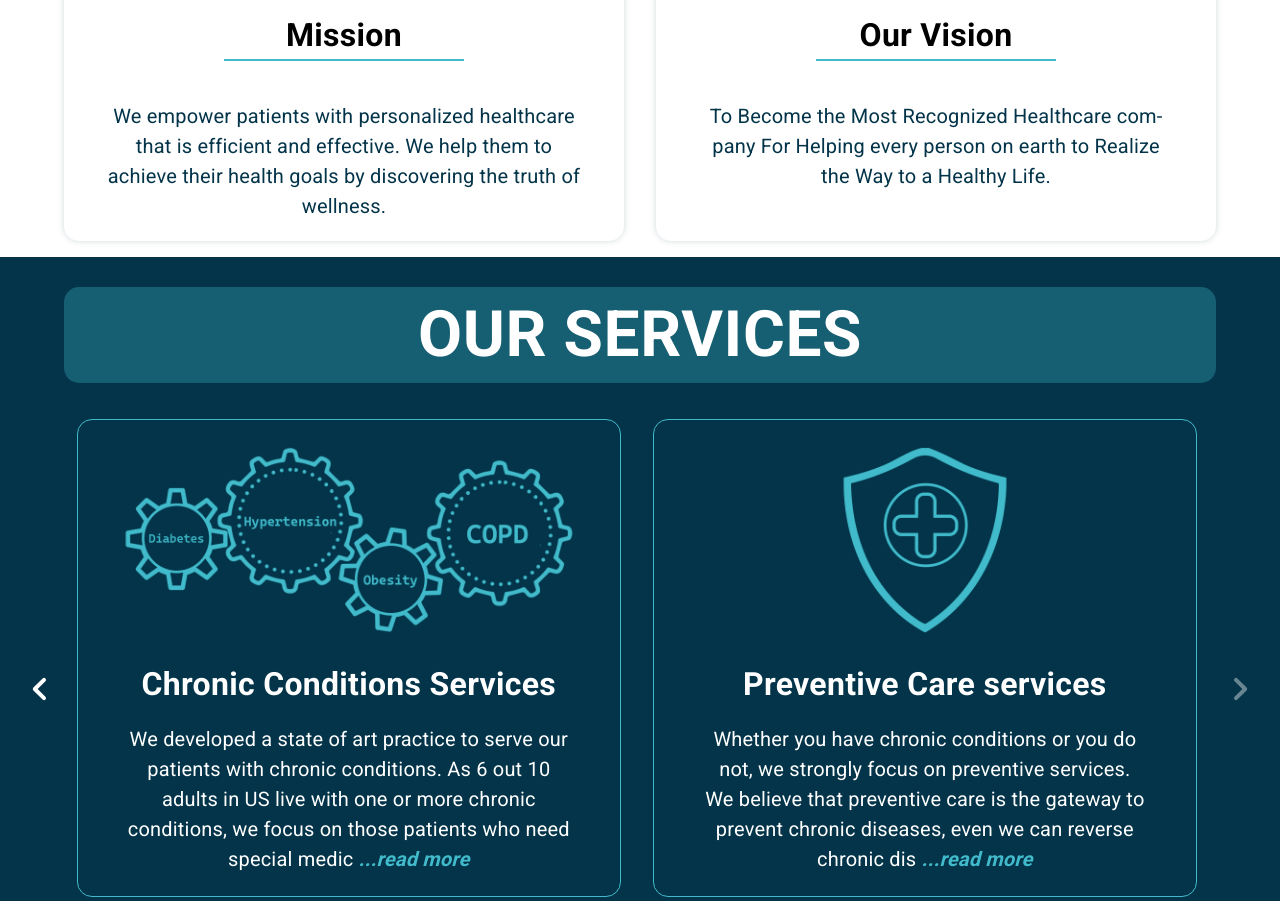
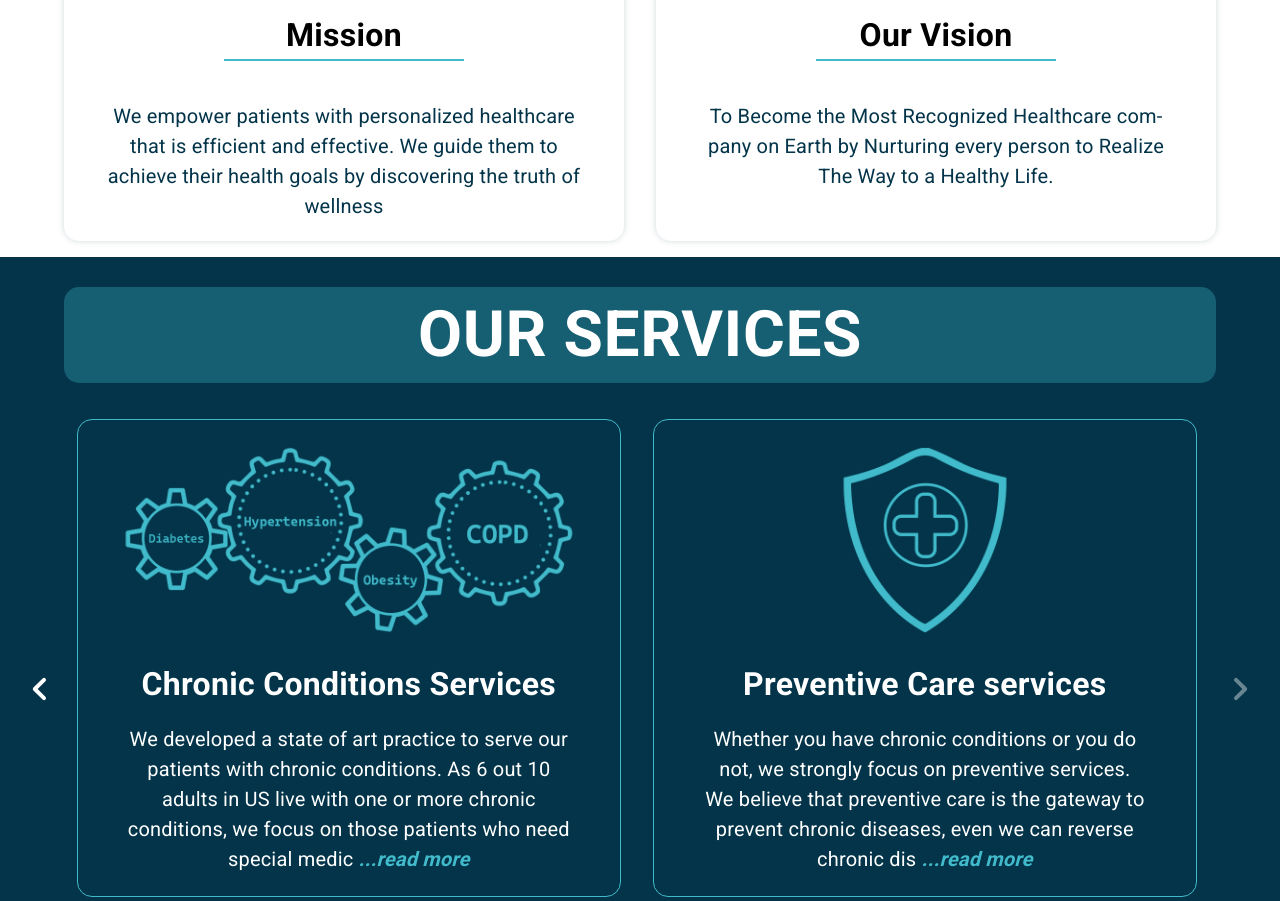
Before and after one commit to engfadymohsen/fanousclinic, a React (Create React App) app: page / in a window 1280 px wide. Shown: the part 896-1797 px from the top of the page. Built offline with nearby package versions, Linux system fonts and the light colour scheme.

Commit message:
Update MVV.tsx

```diff
--- a/src/components/home/mvv/MVV.tsx
+++ b/src/components/home/mvv/MVV.tsx
@@ -32,7 +32,7 @@ const MVV = () => {
                     <Box sx={{ width: '50%', height: '2px', backgroundColor: theme.sec_color }}></Box>
                     <Typography sx={{ textAlign: 'center', color: theme.primary_color, marginTop: '2.5rem', fontSize: theme.body_font}}>
                         We empower patients with personalized healthcare that is efficient and effective.
-                        We help them to achieve their health goals by discovering the truth of wellness.
+                        We guide them to achieve their health goals by discovering the truth of wellness
                     </Typography>
                 </Box>
             </Grid>
@@ -50,7 +50,8 @@ const MVV = () => {
                     <Typography sx={{ fontSize: '2rem', fontWeight: '700' }}>Our Vision</Typography>
                     <Box sx={{ width: '50%', height: '2px', backgroundColor: theme.sec_color }}></Box>
                     <Typography sx={{ textAlign: 'center', color: theme.primary_color, marginTop: '2.5rem', fontSize: theme.body_font, hyphens: 'auto' }}>
-                        To Become the Most Recognized Healthcare company For Helping every person on earth to Realize the Way to a Healthy Life.
+                        To Become the Most Recognized Healthcare company on Earth by Nurturing every person
+                        to Realize The Way to a Healthy Life.
                     </Typography>
                 </Box>
             </Grid>
```
